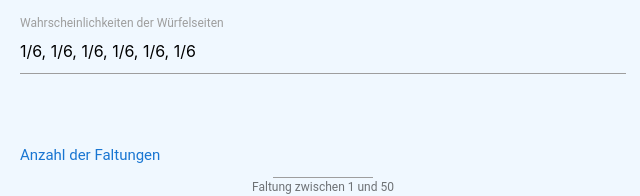
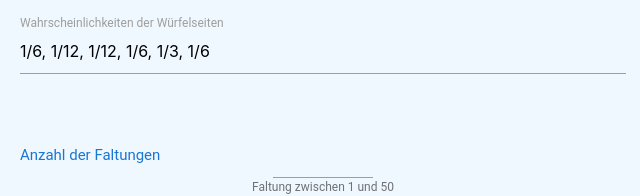
Before and after one commit to hanzckernel/GrenzwertSatz, a plain HTML site: page index.html in a window 1280 px wide. Shown: the part 1672-1868 px from the top of the page, 317-957 px from the left. Drawn offline with nearby package versions, Linux system fonts and the light colour scheme.

Commit message:
change initial dice distribution.

```diff
--- a/index.html
+++ b/index.html
@@ -71,7 +71,7 @@
         <div class="row col s12 center-align">
             <div class="input-field col s6 offset-s3">
                 <label for="dice-probabilities">Wahrscheinlichkeiten der Würfelseiten</label>
-                <input type="text" id="dice-probabilities" value="1/6, 1/6, 1/6, 1/6, 1/6, 1/6" class="validate">
+                <input type="text" id="dice-probabilities" value="1/6, 1/12, 1/12, 1/6, 1/3, 1/6" class="validate">
             </div>
         </div>
         <div class="row col s12 center-align">
```
